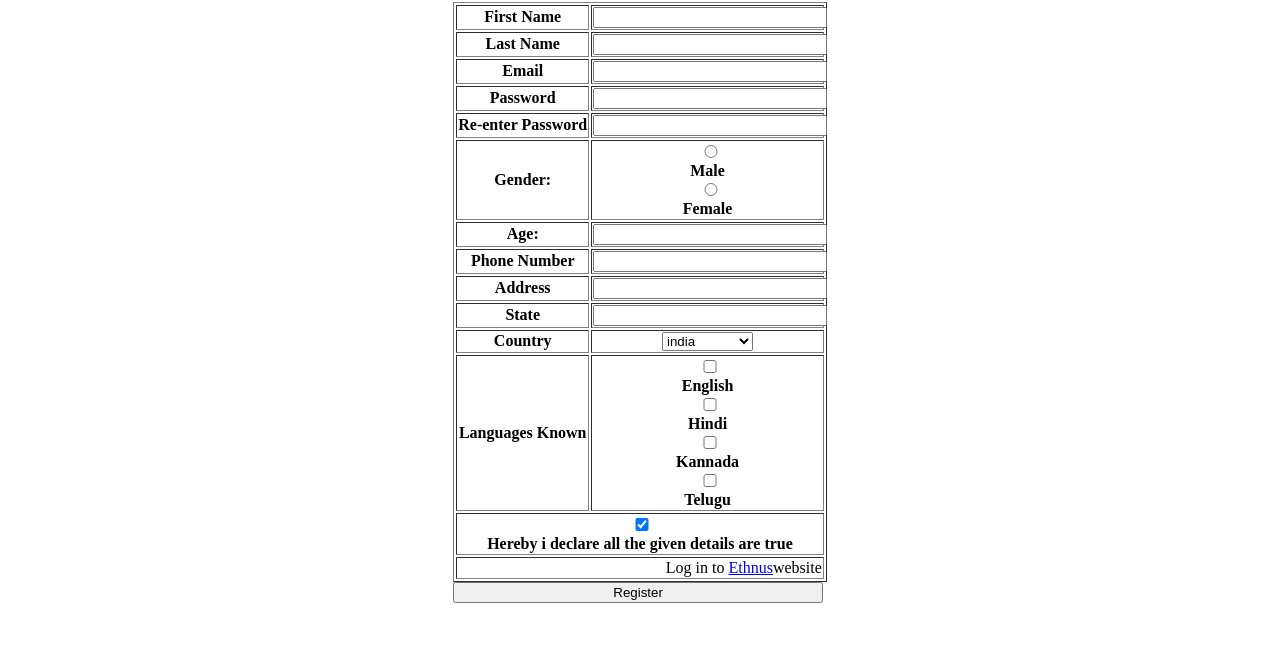
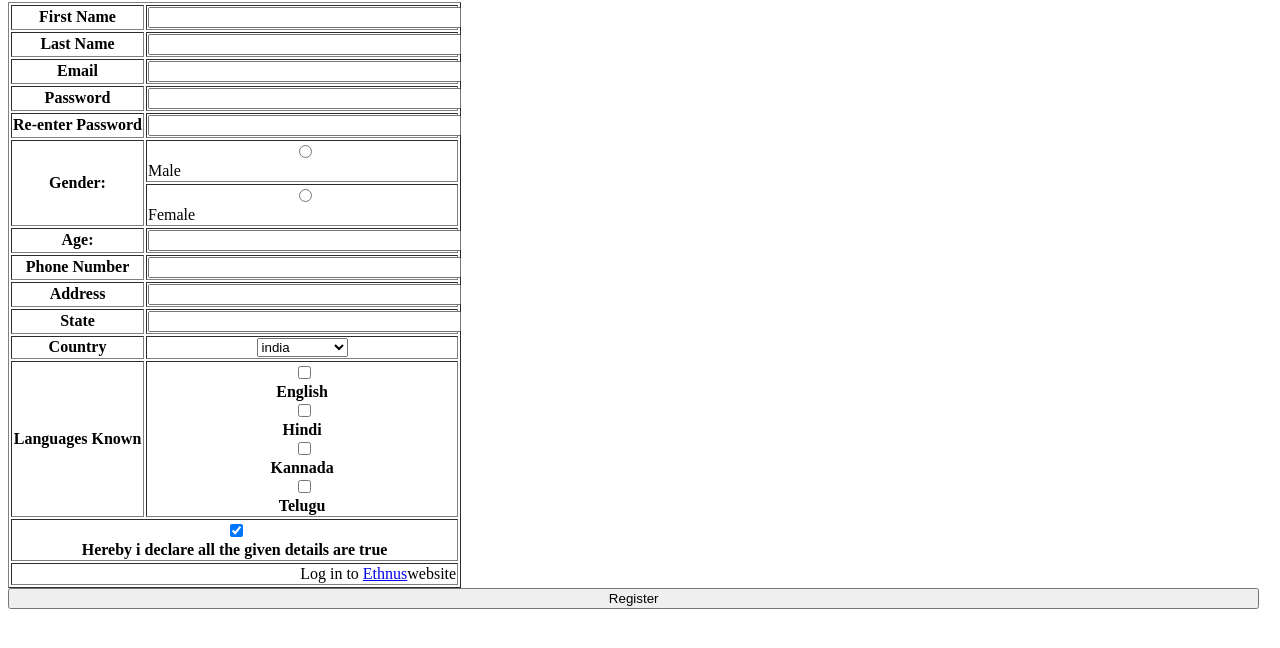
Before and after one commit to harsh-076/Ethnus-mern, a plain HTML site: page HTML/HTML-task5.html in a window 1280 px wide. Shown: the part 78-726 px from the top of the page. Drawn offline with Linux system fonts and the light colour scheme.

Commit message:
Update HTML-task5.html

```diff
--- a/HTML/HTML-task5.html
+++ b/HTML/HTML-task5.html
@@ -15,7 +15,7 @@
 <body>
 
     <h1> Registration form </h1>
-    <div class="c1">
+    <div >
 
     <form>
     <table border="1">
@@ -52,13 +52,16 @@
             </th>
         </tr>
         <tr>
-            <th>Gender:</th>
+            <th rowspan="2">Gender:</th>
 
-            <th>
-                <input type="radio" name="gender"/>Male<br/>
-                <input type="radio" name="gender"/>Female<br/>
-            </th>
-        </tr>
+            <td>
+                <input type="radio" name="gender" value="male"/>Male</td>
+                 </tr>
+                 <tr>
+                    <td>
+                <input type="radio" name="gender" value="female"/>Female
+            </td>
+       </tr>
 
         <tr>
             <th>Age:</th>
@@ -96,9 +99,9 @@
         </tr>
         <tr>
             <th>Languages Known</th>
-            <th>
+            <th class="display">
                 <input type="checkbox" >
-                <value>English</value><br/>
+                <value>English</value>
                 <input type="checkbox" >
                 <value>Hindi</value>
                 <input type="checkbox" >
@@ -107,11 +110,14 @@
                 <value>Telugu</value>
             </th>
         </tr>
-    <tr>
-        <th colspan="2">
+
+    <tr><div class="declare">
+        <th  colspan="2"><div class="hereby">
             <input type="checkbox" checked="checked">
-            <value>Hereby i declare all the given details are true</value><br/>
-        </th>
+            Hereby i declare all the given details are true </div>
+
+
+        </th></div>
     </tr>
     <tr>
         <td align="right" colspan="2">Log in to <a href="https://www.ethnus.com">Ethnus</a>website
```
